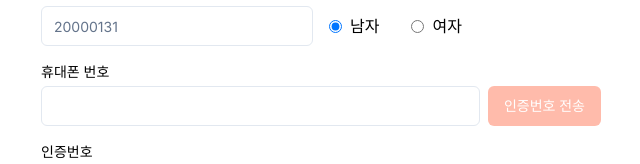
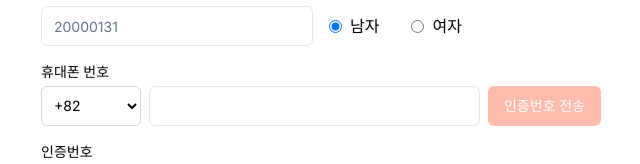
Before and after one commit to pione3r/gain-FE, a Next.js app: page /signup in a window 1280 px wide. Shown: the part 443-607 px from the top of the page, without its empty margins (319-959 px from the left). Built offline with nearby package versions, Linux system fonts and the light colour scheme.

Commit message:
FEAT: 회원가입 - 휴대전화 국가번호 추가

```diff
--- a/app/signup/page.tsx
+++ b/app/signup/page.tsx
@@ -394,10 +394,28 @@ export default function SignupPage() {
             </div>
 
             <div>
-              <label htmlFor="phone" className="block text-sm font-normal mb-1">
+              <label htmlFor="phone" className="block text-sm font-medium mb-1">
                 휴대폰 번호
               </label>
               <div className="flex gap-2">
+                <select
+                  className="w-[100px] flex-shrink-0 bg-white border border-gray-300 rounded-md px-2 py-2 text-sm"
+                  value={formData.countryCode}
+                  onChange={(e) =>
+                    setFormData((prev) => ({ ...prev, countryCode: e.target.value }))
+                  }
+                >
+                  <option value="+1">+1</option>
+                  <option value="+44">+44</option>
+                  <option value="+49">+49</option>
+                  <option value="+61">+61</option>
+                  <option value="+81">+81</option>
+                  <option value="+82">+82</option>
+                  <option value="+86">+86</option>
+                  <option value="+91">+91</option>
+                  <option value="+852">+852</option>
+                  <option value="+886">+886</option>
+                </select>
                 <Input
                   id="phone"
                   name="phone"
```
